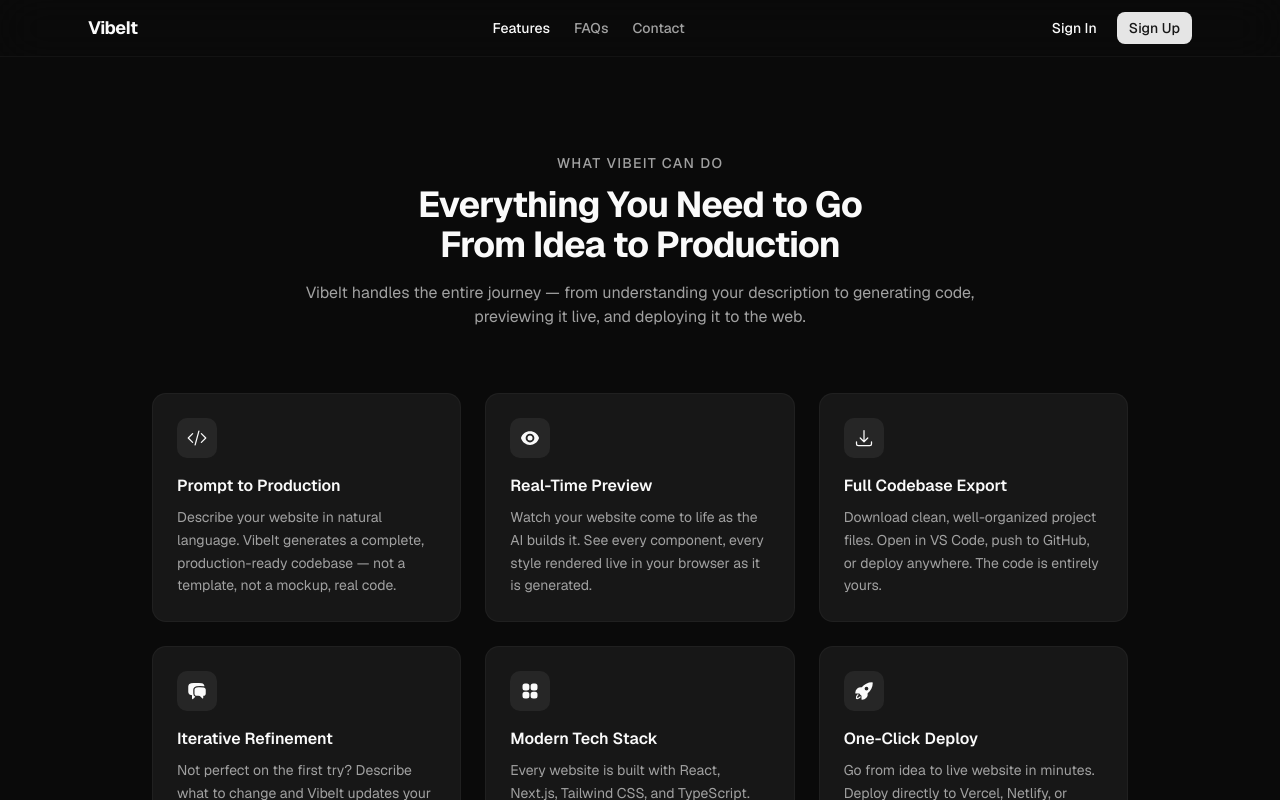
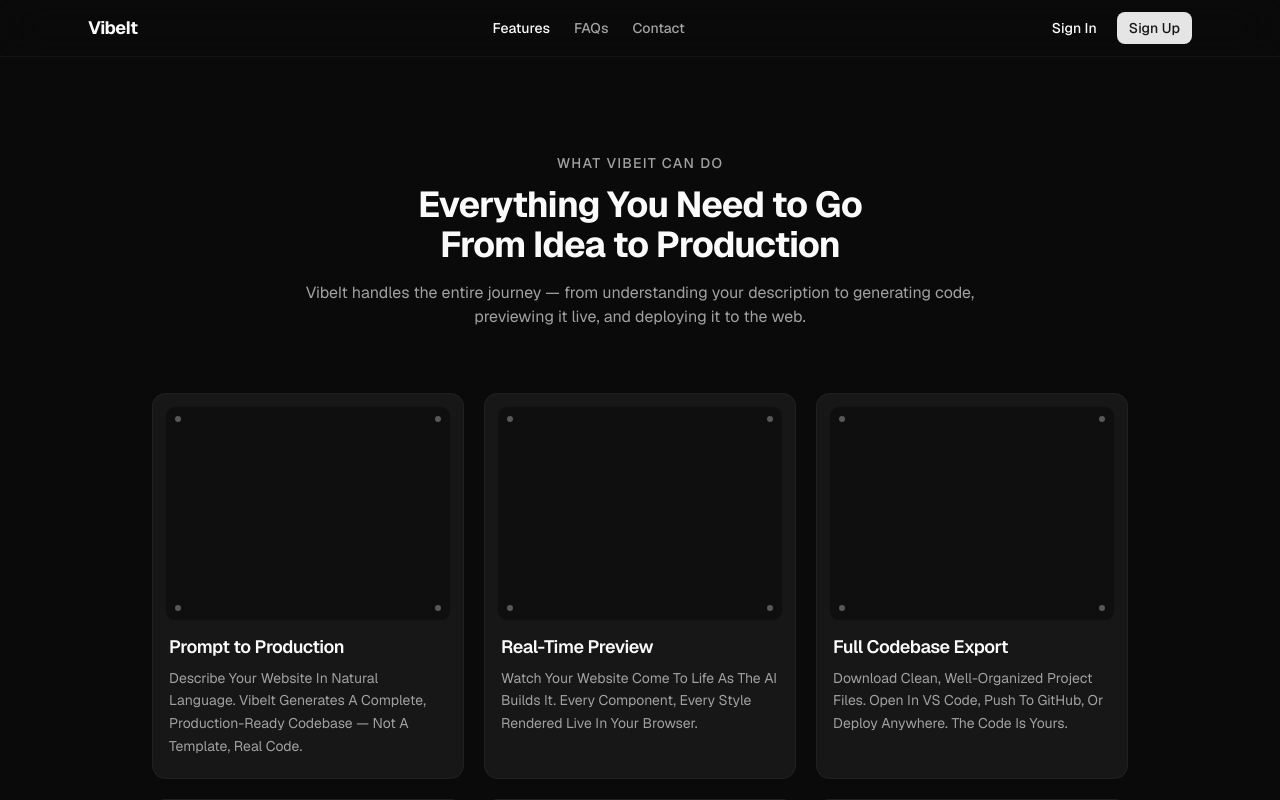
Before and after one commit to AVCodz/vibeit, a Next.js app: page /features in a window 1280 px wide. Shown: the top 800 px of the page. Built offline with nearby package versions, Linux system fonts and the light colour scheme.

Commit message:
feat: enhance FAQ and features pages with improved styling and layout

```diff
--- a/src/app/faqs/page.tsx
+++ b/src/app/faqs/page.tsx
@@ -57,12 +57,14 @@
   const [open, setOpen] = useState(false);
 
   return (
-    <div className="border-b border-border/40">
+    <div className="overflow-hidden rounded-xl border border-border/40 bg-card">
       <button
         onClick={() => setOpen(!open)}
-        className="flex w-full items-center justify-between py-5 text-left"
+        className="flex w-full items-center justify-between px-5 py-4 text-left"
       >
-        <span className="text-sm font-medium sm:text-base">{question}</span>
+        <span className="text-base font-semibold tracking-tight">
+          {question}
+        </span>
         <HiChevronDown
           className={cn(
             "ml-4 size-4 shrink-0 text-muted-foreground",
@@ -71,9 +73,11 @@
         />
       </button>
       {open && (
-        <p className="pb-5 text-sm leading-relaxed text-muted-foreground">
-          {answer}
-        </p>
+        <div className="border-t border-border/30 px-5 pb-5 pt-4">
+          <p className="text-sm leading-relaxed text-muted-foreground">
+            {answer}
+          </p>
+        </div>
       )}
     </div>
   );
@@ -95,9 +99,13 @@
         </p>
       </div>
 
-      <div className="divide-y-0">
+      <div className="flex flex-col gap-3">
         {faqs.map((faq) => (
-          <FAQItem key={faq.question} question={faq.question} answer={faq.answer} />
+          <FAQItem
+            key={faq.question}
+            question={faq.question}
+            answer={faq.answer}
+          />
         ))}
       </div>
     </div>
--- a/src/app/features/page.tsx
+++ b/src/app/features/page.tsx
@@ -1,11 +1,4 @@
-import {
-  HiCodeBracket,
-  HiEye,
-  HiArrowDownTray,
-  HiChatBubbleLeftRight,
-  HiSquares2X2,
-  HiRocketLaunch,
-} from "react-icons/hi2";
+import { GoDotFill } from "react-icons/go";
 import type { Metadata } from "next";
 
 export const metadata: Metadata = {
@@ -16,42 +9,47 @@
 
 const features = [
   {
-    icon: HiCodeBracket,
     title: "Prompt to Production",
     description:
-      "Describe your website in natural language. VibeIt generates a complete, production-ready codebase — not a template, not a mockup, real code.",
+      "Describe Your Website In Natural Language. VibeIt Generates A Complete, Production-Ready Codebase — Not A Template, Real Code.",
   },
   {
-    icon: HiEye,
     title: "Real-Time Preview",
     description:
-      "Watch your website come to life as the AI builds it. See every component, every style rendered live in your browser as it is generated.",
+      "Watch Your Website Come To Life As The AI Builds It. Every Component, Every Style Rendered Live In Your Browser.",
   },
   {
-    icon: HiArrowDownTray,
     title: "Full Codebase Export",
     description:
-      "Download clean, well-organized project files. Open in VS Code, push to GitHub, or deploy anywhere. The code is entirely yours.",
+      "Download Clean, Well-Organized Project Files. Open In VS Code, Push To GitHub, Or Deploy Anywhere. The Code Is Yours.",
   },
   {
-    icon: HiChatBubbleLeftRight,
     title: "Iterative Refinement",
     description:
-      "Not perfect on the first try? Describe what to change and VibeIt updates your website instantly. Build through conversation, not configuration.",
+      "Not Perfect On The First Try? Describe What To Change And VibeIt Updates Instantly. Build Through Conversation, Not Configuration.",
   },
   {
-    icon: HiSquares2X2,
     title: "Modern Tech Stack",
     description:
-      "Every website is built with React, Next.js, Tailwind CSS, and TypeScript. Industry-standard tools that developers actually use in production.",
+      "Every Website Is Built With React, Next.js, Tailwind CSS, And TypeScript. Industry-Standard Tools Developers Actually Use.",
   },
   {
-    icon: HiRocketLaunch,
     title: "One-Click Deploy",
     description:
-      "Go from idea to live website in minutes. Deploy directly to Vercel, Netlify, or download the complete project to host wherever you want.",
+      "Go From Idea To Live Website In Minutes. Deploy Directly To Vercel, Netlify, Or Download The Project To Host Anywhere.",
   },
 ];
+
+function CornerDots() {
+  return (
+    <>
+      <GoDotFill className="absolute top-1.5 left-1.5 size-3 text-muted-foreground/50" />
+      <GoDotFill className="absolute top-1.5 right-1.5 size-3 text-muted-foreground/50" />
+      <GoDotFill className="absolute bottom-1.5 left-1.5 size-3 text-muted-foreground/50" />
+      <GoDotFill className="absolute bottom-1.5 right-1.5 size-3 text-muted-foreground/50" />
+    </>
+  );
+}
 
 export default function FeaturesPage() {
   return (
@@ -72,19 +70,24 @@
         </p>
       </div>
 
-      <div className="grid gap-6 sm:grid-cols-2 lg:grid-cols-3">
+      <div className="grid gap-5 sm:grid-cols-2 lg:grid-cols-3">
         {features.map((feature) => (
           <div
             key={feature.title}
-            className="rounded-xl border border-border/40 bg-card p-6"
+            className="overflow-hidden rounded-xl border border-border/40 bg-card"
           >
-            <div className="mb-4 flex size-10 items-center justify-center rounded-lg bg-muted">
-              <feature.icon className="size-5 text-foreground" />
+            <div className="relative m-3 aspect-[4/3] rounded-lg border border-border/30 bg-background/60">
+              <CornerDots />
             </div>
-            <h3 className="mb-2 text-base font-semibold">{feature.title}</h3>
-            <p className="text-sm leading-relaxed text-muted-foreground">
-              {feature.description}
-            </p>
+
+            <div className="px-4 pb-5">
+              <h3 className="text-lg font-semibold tracking-tight">
+                {feature.title}
+              </h3>
+              <p className="mt-1.5 text-sm leading-relaxed text-muted-foreground">
+                {feature.description}
+              </p>
+            </div>
           </div>
         ))}
       </div>
--- a/src/app/globals.css
+++ b/src/app/globals.css
@@ -123,4 +123,46 @@
   body {
     @apply bg-background text-foreground;
   }
+
+  /* Scrollbar */
+  * {
+    scrollbar-width: thin;
+    scrollbar-color: oklch(0.3 0 0) transparent;
+  }
+
+  .dark *::-webkit-scrollbar {
+    width: 6px;
+    height: 6px;
+  }
+
+  .dark *::-webkit-scrollbar-track {
+    background: transparent;
+  }
+
+  .dark *::-webkit-scrollbar-thumb {
+    background-color: oklch(0.3 0 0);
+    border-radius: 3px;
+  }
+
+  .dark *::-webkit-scrollbar-thumb:hover {
+    background-color: oklch(0.4 0 0);
+  }
+
+  :root *::-webkit-scrollbar {
+    width: 6px;
+    height: 6px;
+  }
+
+  :root *::-webkit-scrollbar-track {
+    background: transparent;
+  }
+
+  :root *::-webkit-scrollbar-thumb {
+    background-color: oklch(0.85 0 0);
+    border-radius: 3px;
+  }
+
+  :root *::-webkit-scrollbar-thumb:hover {
+    background-color: oklch(0.75 0 0);
+  }
 }
```
